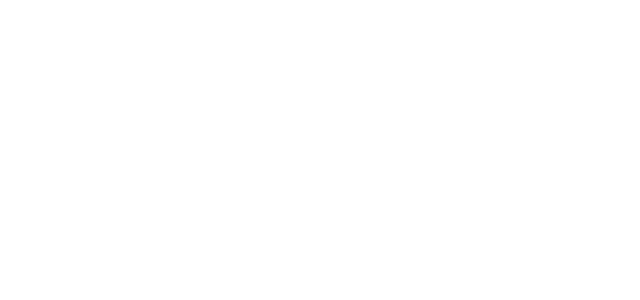
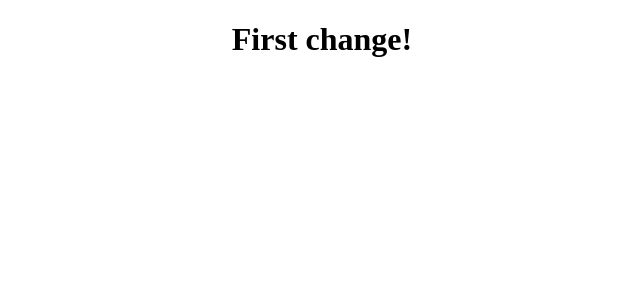
Before and after one commit to chrisxcode/delishare-react-project, a React (Create React App) app: page / in a window 1280 px wide. Shown: the top 300 px of the page, without its empty margins (318-958 px from the left). Built offline with nearby package versions, Linux system fonts and the light colour scheme.

Commit message:
First change!

```diff
--- a/src/App.js
+++ b/src/App.js
@@ -3,7 +3,7 @@
 function App() {
   return (
     <div className="App">
-
+      <h1>First change!</h1>
     </div>
   );
 }
```
